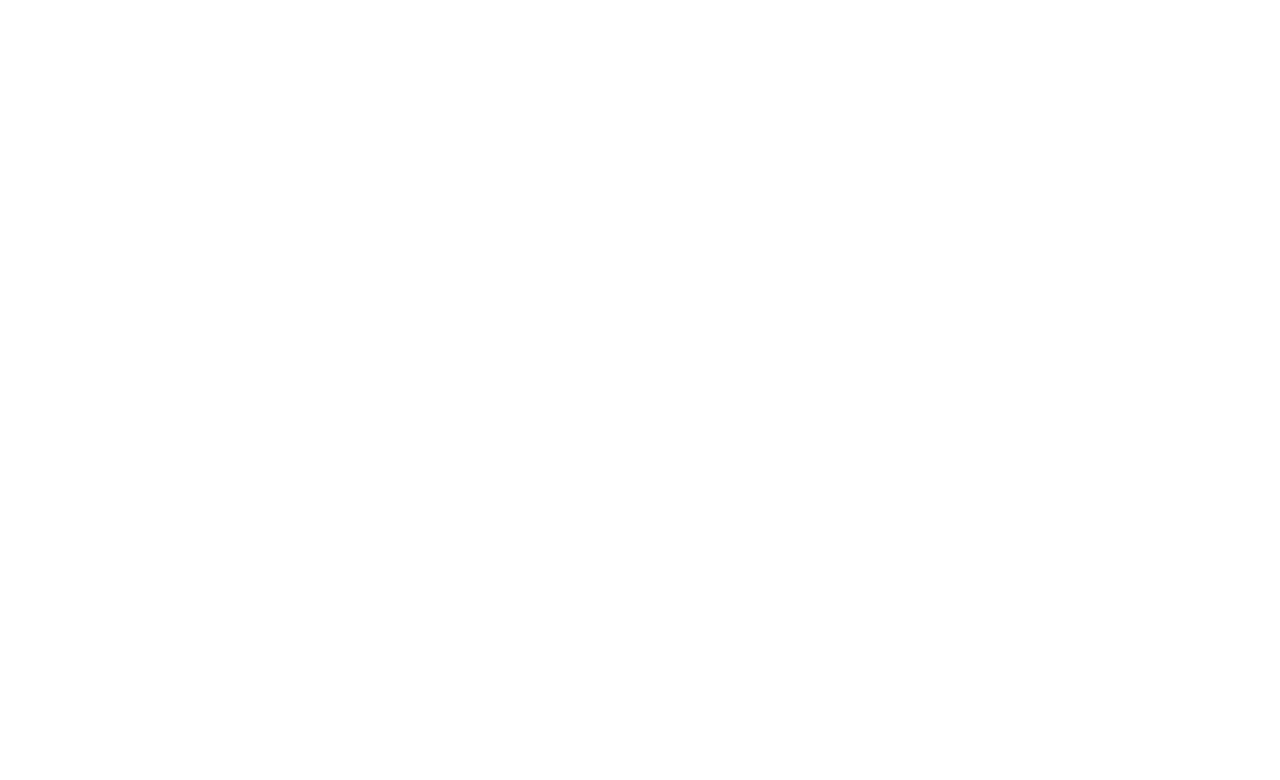
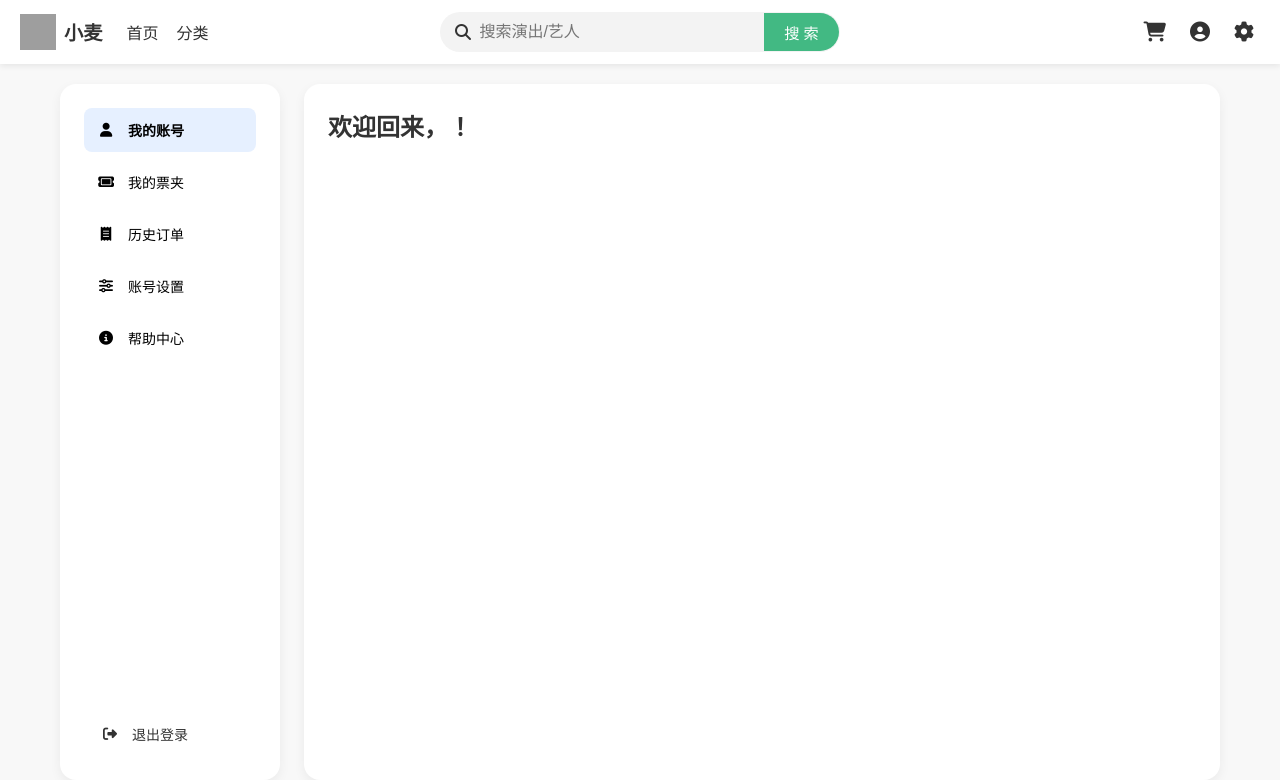
Before and after one commit to Highsun/XiaoMai, a Vue app: page /dashboard in a window 1280 px wide. Before the commit this address had no page. Shown: the top 780 px of the page. Built offline with nearby package versions, Linux system fonts and the light colour scheme; grey boxes are pictures that could not be loaded; a web font is replaced by a local one.

Commit message:
Add: 搭建好了个人中心的基本框架

```diff
--- a/src/assets/styles/concert_info.css
+++ b/src/assets/styles/concert_info.css
@@ -6,7 +6,7 @@
 }
 
 /* 左侧导航栏 */
-.sidebar {
+.info-sidebar {
   position: sticky;
   top: 80px;
   align-self: flex-start;
@@ -14,20 +14,20 @@
   background: #fff;
 }
 
-.sidebar ul {
+.info-sidebar ul {
   list-style: none;
   padding: 0;
   margin: 0;
 }
 
-.sidebar li {
+.info-sidebar li {
   padding: 0.5rem 1rem;
   cursor: pointer;
   border-left: 4px solid transparent;
   transition: all 0.2s ease;
 }
 
-.sidebar li.active {
+.info-sidebar li.active {
   font-weight: bold;
   color: #2e7d32;
   border-left-color: #2e7d32;
--- a/src/components/ConcertInfoComp.vue
+++ b/src/components/ConcertInfoComp.vue
@@ -1,7 +1,7 @@
 <template>
   <div class="info-page">
     <!-- 左侧导航 -->
-    <nav class="sidebar">
+    <nav class="info-sidebar">
       <ul>
         <li
           v-for="item in navItems"
--- a/src/components/NavbarComp.vue
+++ b/src/components/NavbarComp.vue
@@ -35,7 +35,7 @@
           <div class="dropdown-menu" v-if="menuOpen">
             <div class="dropdown-arrow"></div>
             <ul>
-              <li><a href="#">个人中心</a></li>
+              <li><a href="#" @click.prevent="goToDashBoard">个人中心</a></li>
               <li><a href="#" @click.prevent="goToLogin">登录</a></li>
             </ul>
           </div>
@@ -84,6 +84,11 @@
 function goToLogin() {
   router.push('/login')
 }
+
+// 跳转个人中心
+function goToDashBoard() {
+  router.push('/dashboard')
+}
 </script>
 
 <style scoped>
--- a/src/router/index.js
+++ b/src/router/index.js
@@ -3,6 +3,7 @@
 import LoginView from '../views/LoginView.vue'
 import RegisterView from '../views/RegisterView.vue'
 import BuyTicketsView from '../views/BuyTicketsView.vue' // FIXME: Test
+import DashBoardView from '@/views/DashBoardView.vue'
 
 const routes = [
   {
@@ -26,6 +27,11 @@
     name: 'BuyTickets',
     component: BuyTicketsView,
   },
+  {
+    path: '/dashboard',
+    name: 'Dashboard',
+    component: DashBoardView,
+  },
 ]
 
 const router = createRouter({
--- /dev/null
+++ b/src/views/DashBoardView.vue
@@ -0,0 +1,197 @@
+<template>
+  <Navbar />
+
+  <div class="dashboard-wrapper">
+    <div class="dashboard-container">
+      <!-- 左侧侧边栏 -->
+      <div class="sidebar card">
+        <div class="sidebar-content">
+          <ul>
+            <li :class="{ active: view === 'account' }" @click="view = 'account'">
+              <i class="fa-solid fa-user icon-fixed"></i>
+              <span>我的账号</span>
+            </li>
+            <li :class="{ active: view === 'tickets' }" @click="view = 'tickets'">
+              <i class="fa-solid fa-ticket icon-fixed"></i>
+              <span>我的票夹</span>
+            </li>
+            <li :class="{ active: view === 'orders' }" @click="view = 'orders'">
+              <i class="fa-solid fa-receipt icon-fixed"></i>
+              <span>历史订单</span>
+            </li>
+            <li :class="{ active: view === 'settings' }" @click="view = 'settings'">
+              <i class="fa-solid fa-sliders icon-fixed"></i>
+              <span>账号设置</span>
+            </li>
+            <li :class="{ active: view === 'help' }" @click="view = 'help'">
+              <i class="fa-solid fa-circle-info icon-fixed"></i>
+              <span>帮助中心</span>
+            </li>
+          </ul>
+        </div>
+        <div class="sidebar-footer">
+          <button class="logout-btn" @click="logout">
+            <i class="fa-solid fa-right-from-bracket icon-fixed"></i>
+            <span>退出登录</span>
+          </button>
+        </div>
+      </div>
+
+      <!-- 右侧主内容区域 -->
+      <div class="dashboard-content card">
+        <Transition name="fade" mode="out-in">
+          <div :key="view">
+            <div v-if="view === 'account'">
+              <h2>欢迎回来，{{ username }}！</h2>
+              <div class="personal-info">
+                <!-- TODO: 个人信息修改表单 -->
+              </div>
+            </div>
+            <div v-else-if="view === 'tickets'">
+              <h2>亲爱的 {{ username }}，</h2>
+              <!-- TODO: 分类展示：未使用、已使用 -->
+            </div>
+            <div v-else-if="view === 'orders'">
+              <h2>亲爱的 {{ username }}，</h2>
+              <!-- TODO: 订单状态：全部、待付款、待收货、待评价、已过期 -->
+            </div>
+            <div v-else-if="view === 'settings'">
+              <h2>亲爱的 {{ username }}，</h2>
+              <!-- TODO: 配送地址、观演人管理、订阅管理、修改密码、注销账号 -->
+            </div>
+            <div v-else-if="view === 'help'">
+              <h2>亲爱的 {{ username }}，</h2>
+              <!-- TODO: 在线客服、用户反馈 -->
+            </div>
+          </div>
+        </Transition>
+      </div>
+    </div>
+  </div>
+
+  <Footer />
+</template>
+
+<script setup>
+import { ref } from 'vue'
+import Navbar from '../components/NavbarComp.vue'
+import Footer from '../components/FooterComp.vue'
+
+const view = ref('account')
+
+function logout() {
+  alert('已退出登录')
+}
+</script>
+
+<style scoped>
+.dashboard-wrapper {
+  margin-top: 64px;
+  background-color: #f8f8f8;
+  min-height: calc(100vh - 64px);
+  display: flex;
+  justify-content: center;
+  align-items: stretch;
+  padding: 20px 60px;
+}
+
+.dashboard-container {
+  display: flex;
+  gap: 24px;
+  flex: 1;
+}
+
+.card {
+  background: white;
+  border-radius: 16px;
+  box-shadow: 0 4px 12px rgba(0, 0, 0, 0.06);
+  padding: 24px;
+}
+
+.sidebar {
+  width: 220px;
+  display: flex;
+  flex-direction: column;
+  justify-content: space-between;
+  height: 100%;
+  min-height: calc(100vh - 104px);
+}
+
+.sidebar-content {
+  flex: 1;
+}
+
+.sidebar ul {
+  list-style: none;
+  padding: 0;
+  margin: 0;
+  flex-grow: 1;
+}
+
+.sidebar li {
+  display: flex;
+  align-items: center;
+  gap: 12px;
+  padding: 12px;
+  font-size: 14px;
+  margin-bottom: 8px;
+  border-radius: 8px;
+  cursor: pointer;
+  transition: background 0.3s;
+}
+
+.sidebar li:hover,
+.sidebar li.active {
+  background-color: #e6f0ff;
+  font-weight: bold;
+}
+
+.icon-fixed {
+  width: 20px;
+  text-align: center;
+}
+
+.sidebar-footer {
+  margin-top: auto;
+}
+
+.logout-btn {
+  display: flex;
+  align-items: center;
+  gap: 12px;
+  background-color: transparent;
+  color: #333;
+  border: none;
+  padding: 12px 16px;
+  border-radius: 8px;
+  cursor: pointer;
+  width: 100%;
+  font-size: 14px;
+  transition: all 0.3s ease;
+}
+
+.logout-btn:hover {
+  color: white;
+  background-color: #ff4d4f;
+}
+
+.dashboard-content {
+  flex: 1;
+}
+
+.dashboard-content h2 {
+  text-align: left;
+  margin-bottom: 16px;
+  font-size: 24px;
+  color: #333;
+}
+
+.fade-enter-active,
+.fade-leave-active {
+  transition: opacity 0.2s ease;
+}
+.fade-enter-from,
+.fade-leave-to {
+  opacity: 0;
+}
+</style>
```
Also changed, not shown: 1 other file (tests, documents, lock files or other folders).
